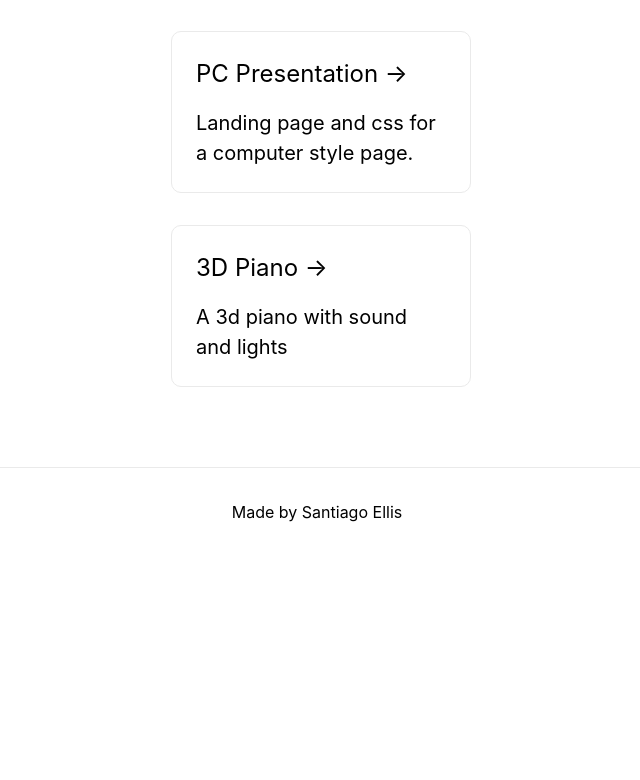
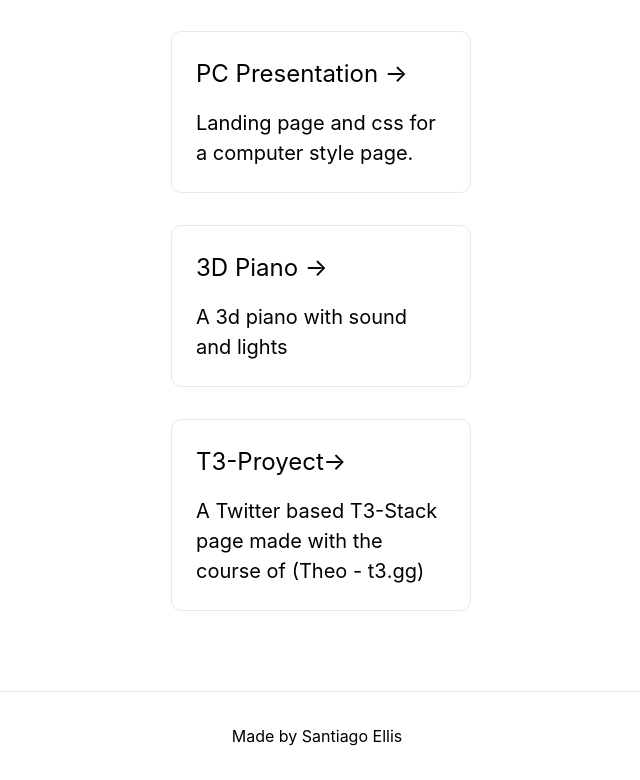
Before and after one commit to santiellis/tiny-projects, a Next.js app: page / in a window 1280 px wide. Shown: the part 511-1291 px from the top of the page, without its empty margins (319-959 px from the left). Before the commit the page ends 1067 px from the top, so only its background shows below. Built offline with nearby package versions, Linux system fonts and the light colour scheme.

Commit message:
New redirect in index

```diff
--- a/pages/index.js
+++ b/pages/index.js
@@ -60,6 +60,18 @@ export default function Home() {
             </p>
           </a>
         </div>
+
+        <div className={styles.grid}>
+          <a
+          href="https://piano.santiagoellis.dev"
+          className={styles.card}
+          >
+            <h2>T3-Proyect&rarr;</h2>
+            <p>
+              A Twitter based T3-Stack page made with the course of (Theo - t3․gg)
+            </p>
+          </a>
+        </div>
       </main>
 
       <footer className={styles.footer}>
```
